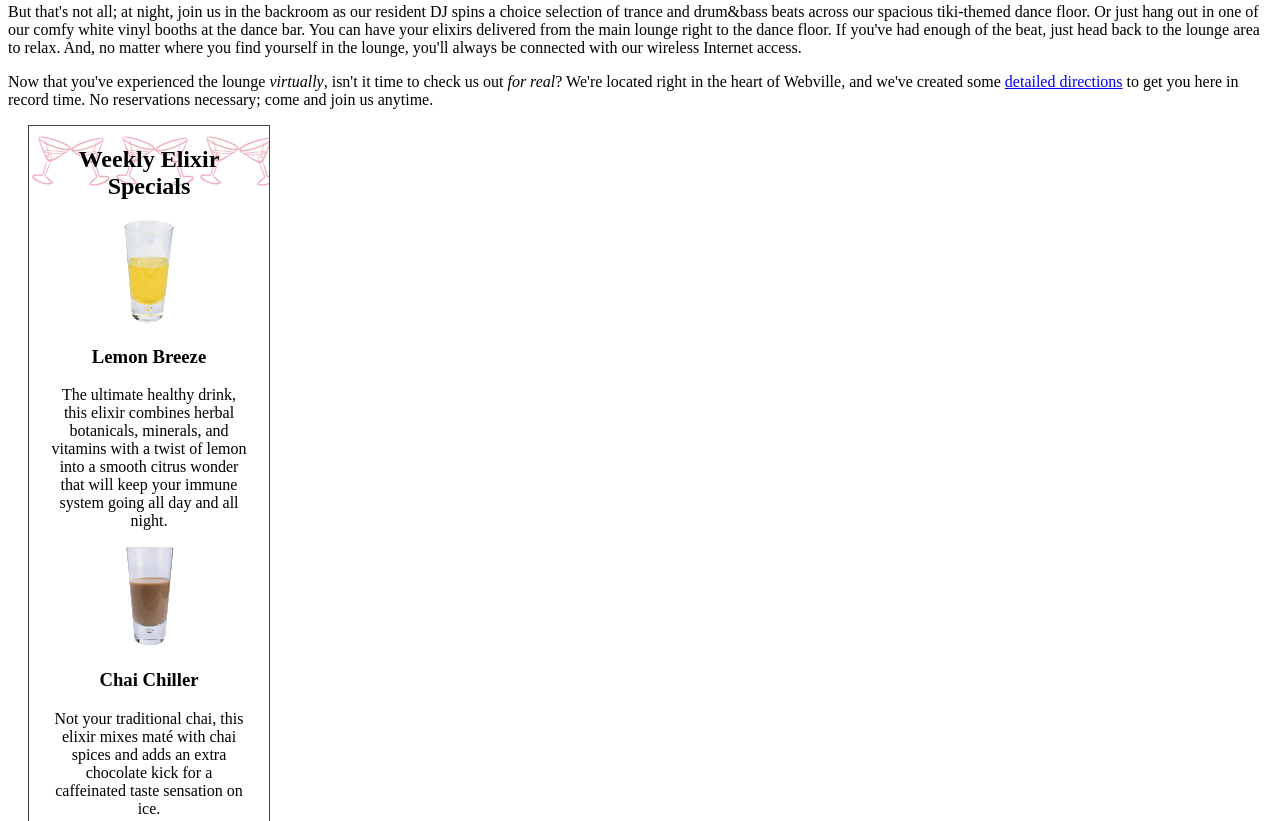
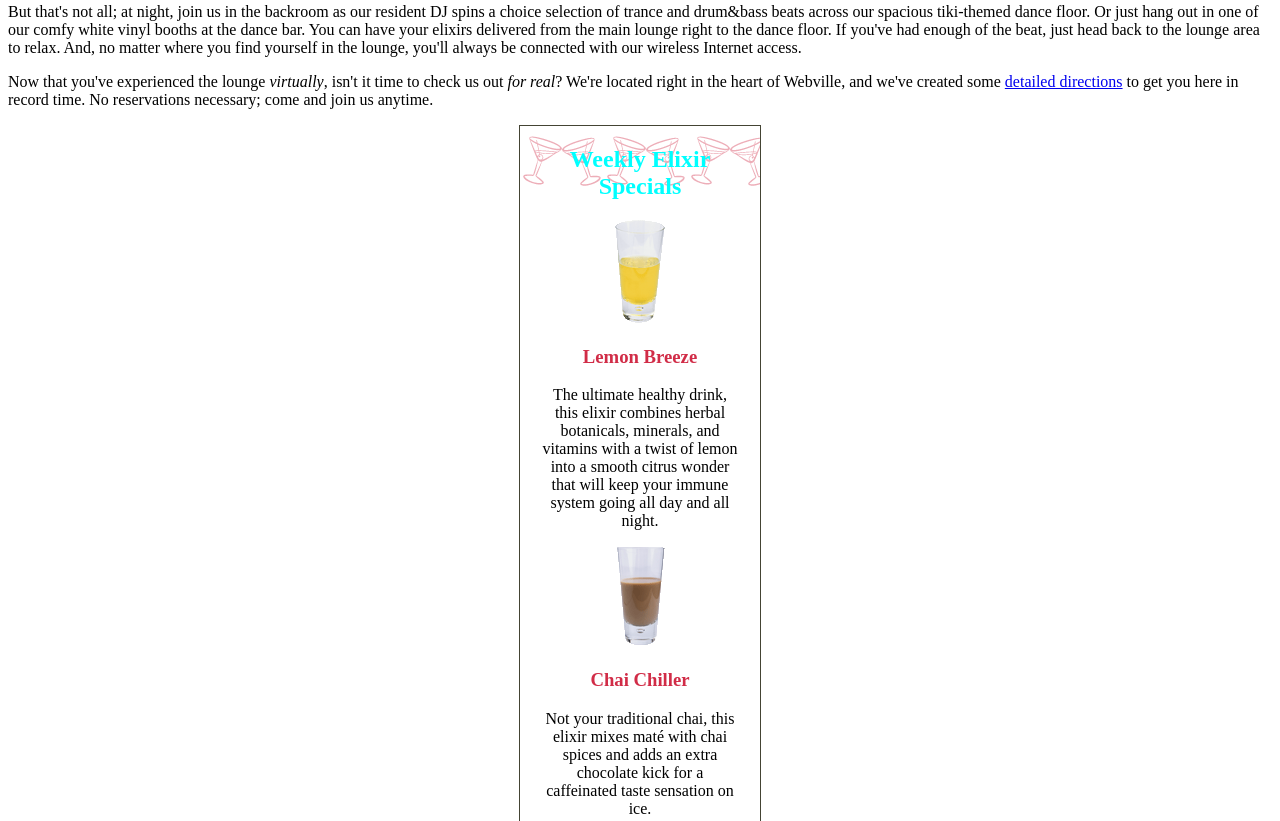
Before and after one commit to laowang-47/sss, a plain HTML site: page lounge.html in a window 1280 px wide. Shown: the part 557-1378 px from the top of the page. Drawn offline with Linux system fonts and the light colour scheme.

```diff
--- a/lounge.css
+++ b/lounge.css
@@ -25,5 +25,14 @@
    text-align: center;
    background-image: url(images/cocktail.gif);
    background-repeat: repeat-x;
+   margin: 0 auto;
+   min-height: 1px;
+}
 
+.hehe h2{
+  color: aqua;
 }
+
+.hehe h3 {
+  color: #d12c47;
+}
```
